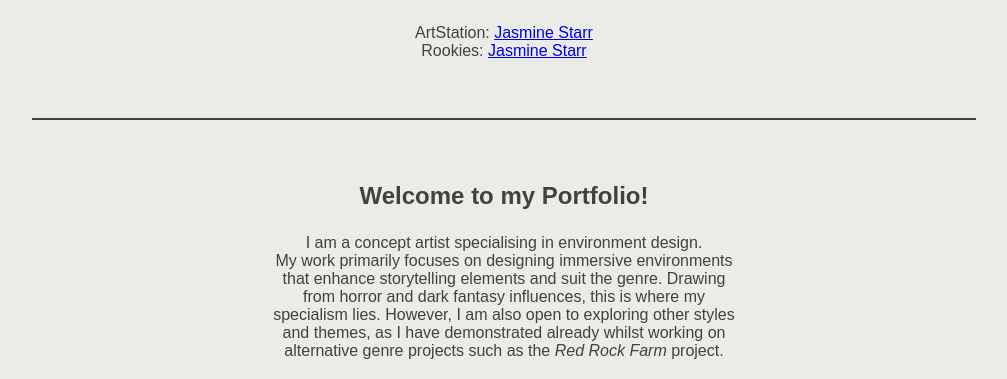
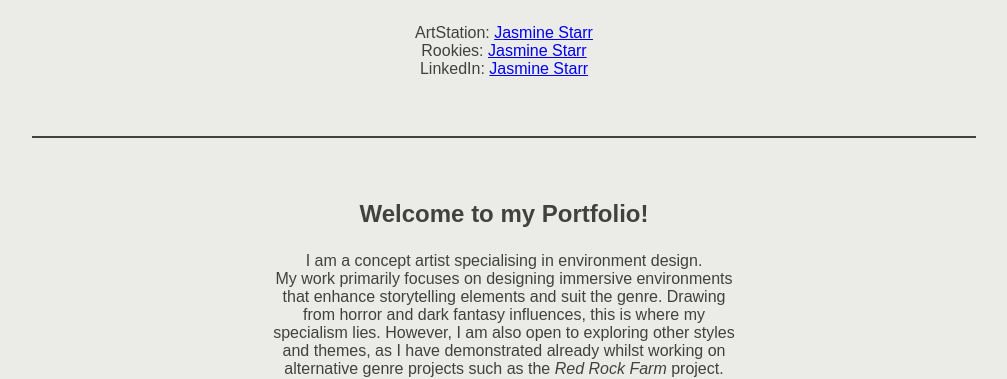
Before and after one commit to Jamsmells/Portfolio-website, a plain HTML site: page index.html in a window 1280 px wide. Shown: the part 449-828 px from the top of the page, without its empty margins (136-1143 px from the left). Drawn offline with Linux system fonts and the light colour scheme.

Commit message:
Update index.html
added linkedin. earlier today i added the 3D model stuff (previous Commit was that updating)

```diff
--- a/index.html
+++ b/index.html
@@ -19,6 +19,7 @@
         <p>
             ArtStation: <a href="https://www.artstation.com/jasminestarr2">Jasmine Starr</a><br>
             Rookies: <a href="https://www.therookies.co/u/JasmineStarr">Jasmine Starr</a><br>
+            LinkedIn: <a href="https://www.linkedin.com/in/jasmine-starr-60a1a1235/">Jasmine Starr</a><br>
         </p>
 
         <br>
```
